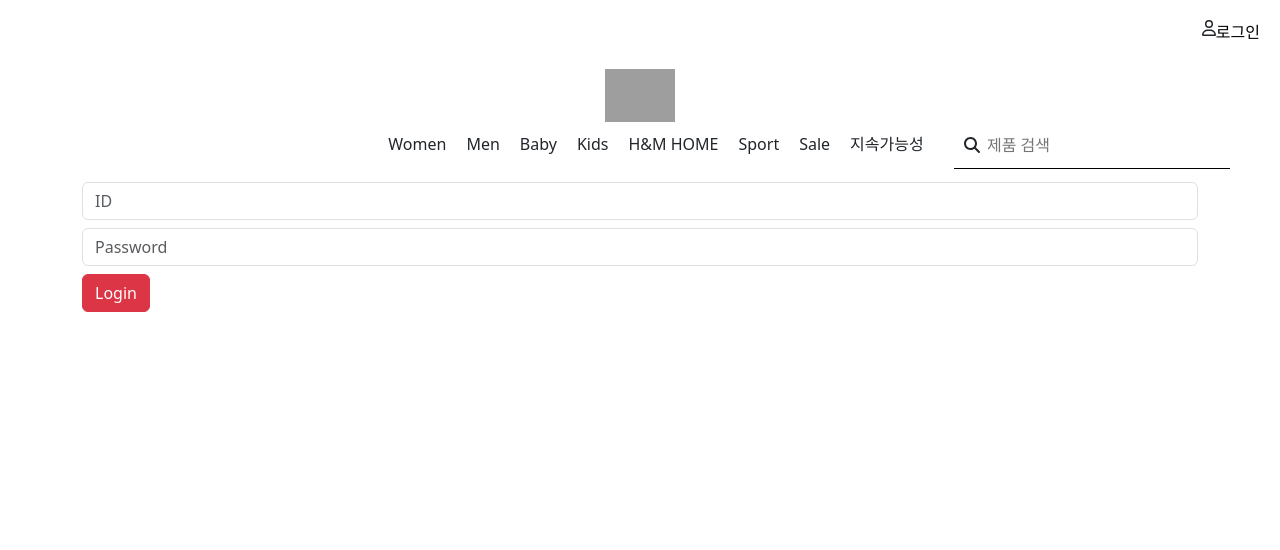
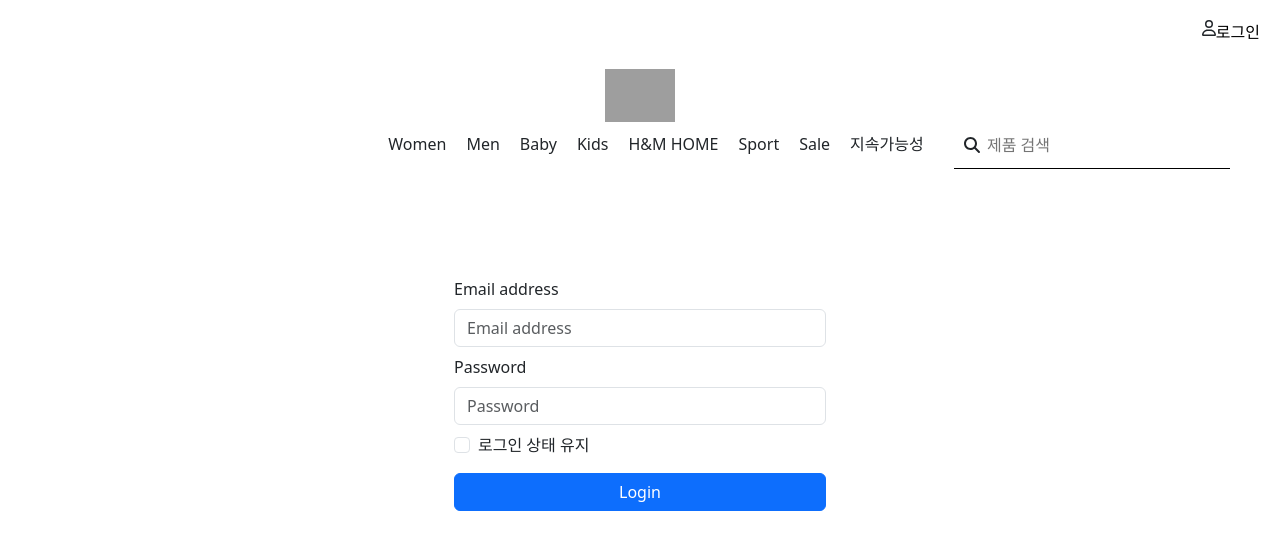
Before and after one commit to hahajiyooon/hnm-react-router, a React (Create React App) app: page /login in a window 1280 px wide. Shown: the top 550 px of the page. Built offline with nearby package versions, Linux system fonts and the light colour scheme; grey boxes are pictures that could not be loaded.

Commit message:
button style change

```diff
--- a/src/App.css
+++ b/src/App.css
@@ -63,6 +63,11 @@
     align-items: center;
 }
 
+.login-text{
+    color: red;
+    font-weight: bold;
+}
+
 .product-img{
     display: flex;
     justify-content: flex-end;
--- a/src/page/Login.js
+++ b/src/page/Login.js
@@ -19,15 +19,21 @@
 
 
   return (
-    <Container>
-      <Form onSubmit={(event) => loginUser(event)}>
+    <Container className='login-area'>
+      <Form onSubmit={(event) => loginUser(event)} className='col-4'>
+        <br/>
+        <Form.Label>Email address</Form.Label>
         <Form.Group className="mb-2" >
-          <Form.Control type="text" placeholder="ID" />
+          <Form.Control type="text" placeholder="Email address" />
         </Form.Group>
+        <Form.Label>Password</Form.Label>
         <Form.Group className="mb-2" >
           <Form.Control type="text" placeholder="Password" />
         </Form.Group>
-        <Button variant="danger" type="submit">Login</Button>
+        <Form.Group className="mb-3" controlId="formBasicCheckbox">
+          <Form.Check type="checkbox" label="로그인 상태 유지" />
+        </Form.Group>
+        <Button variant="primary" type="submit" className='col-12'>Login</Button>
       </Form>
     </Container>
   )
--- a/src/page/ProductDetail.js
+++ b/src/page/ProductDetail.js
@@ -49,7 +49,7 @@
             여러분도 환경 보호를 돕고 더욱 지속 가능한 패션을 만들 수 있습니다. 불필요한 옷이나 가정용 직물을 H&M 매장에 가지고 오면 다시 입을 수 있는 옷을 만드는 데 사용되거나 재사용 또는 재활용됩니다.
             </Accordion.Body>
             <Accordion.Body>
-            <a className="a-link" src="https://www2.hm.com/ko_kr/sustainability-at-hm/take-care/take-care.html">
+            <a className="a-link" href="https://www2.hm.com/ko_kr/sustainability-at-hm/take-care/take-care.html">
               오랫동안 새것처럼. 의류 관리 방법에 대해 자세히 알아보세요
             </a>
             </Accordion.Body>
```
